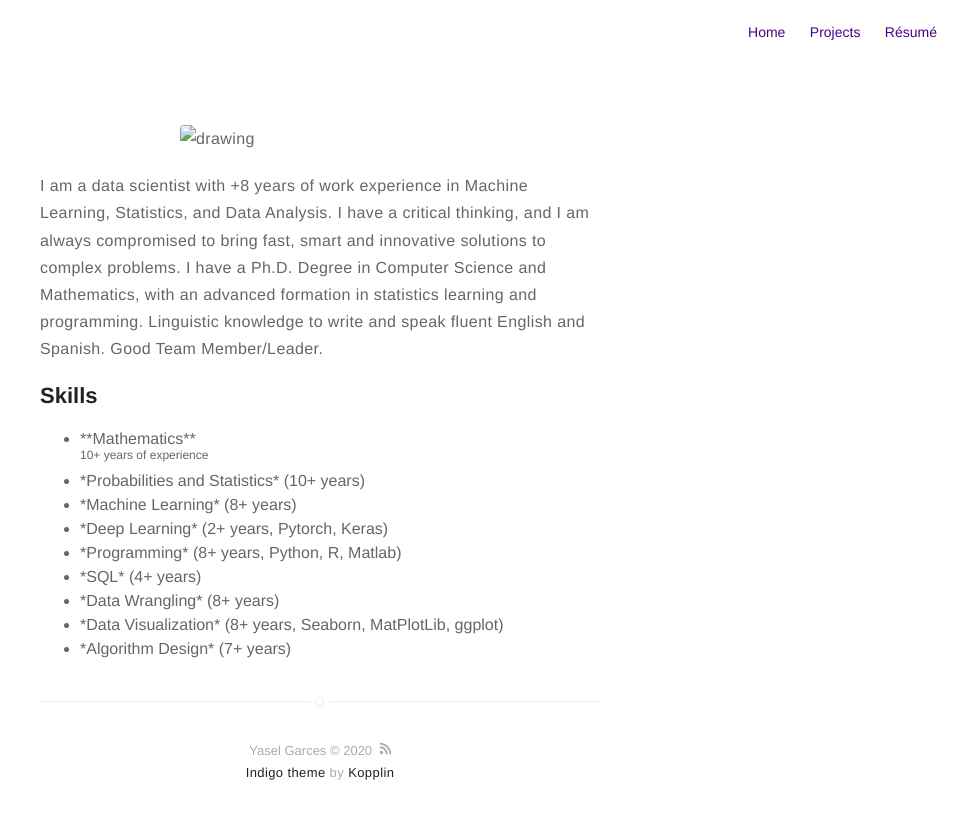
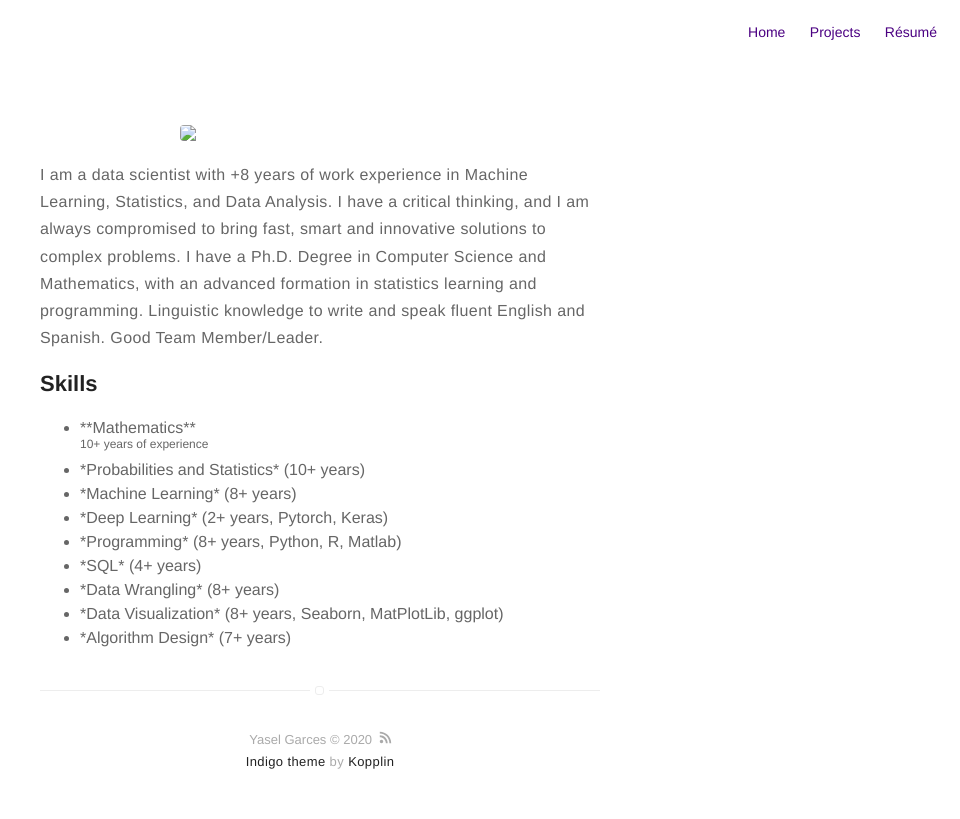
Before and after one commit to Yasel-Garces/Portafolio---Yasel-Garces, a Jekyll site: the page built from about.md, in a window 1280 px wide. Shown: the top 819 px of the page, without its empty margins (320-1280 px from the left). Built offline with Jekyll 4.4.1, drawn with Linux system fonts in a browser that asks for light colours.

Commit message:
Configuration

```diff
--- a/about.md
+++ b/about.md
@@ -2,7 +2,7 @@
 title: About
 layout: page
 ---
-<img src="image/About.png" alt="drawing" width="1200"/>
+<img src="image/About.png" width="1200"/>
 
 <p> I am a data scientist with +8 years of work experience in Machine Learning, Statistics, and Data Analysis. I have a critical thinking, and I am always compromised to bring fast, smart and innovative solutions to complex problems. I have a Ph.D. Degree in Computer Science and Mathematics, with an advanced formation in statistics learning and programming. Linguistic knowledge to write and speak fluent English and Spanish. Good Team Member/Leader. </p>
 
```
